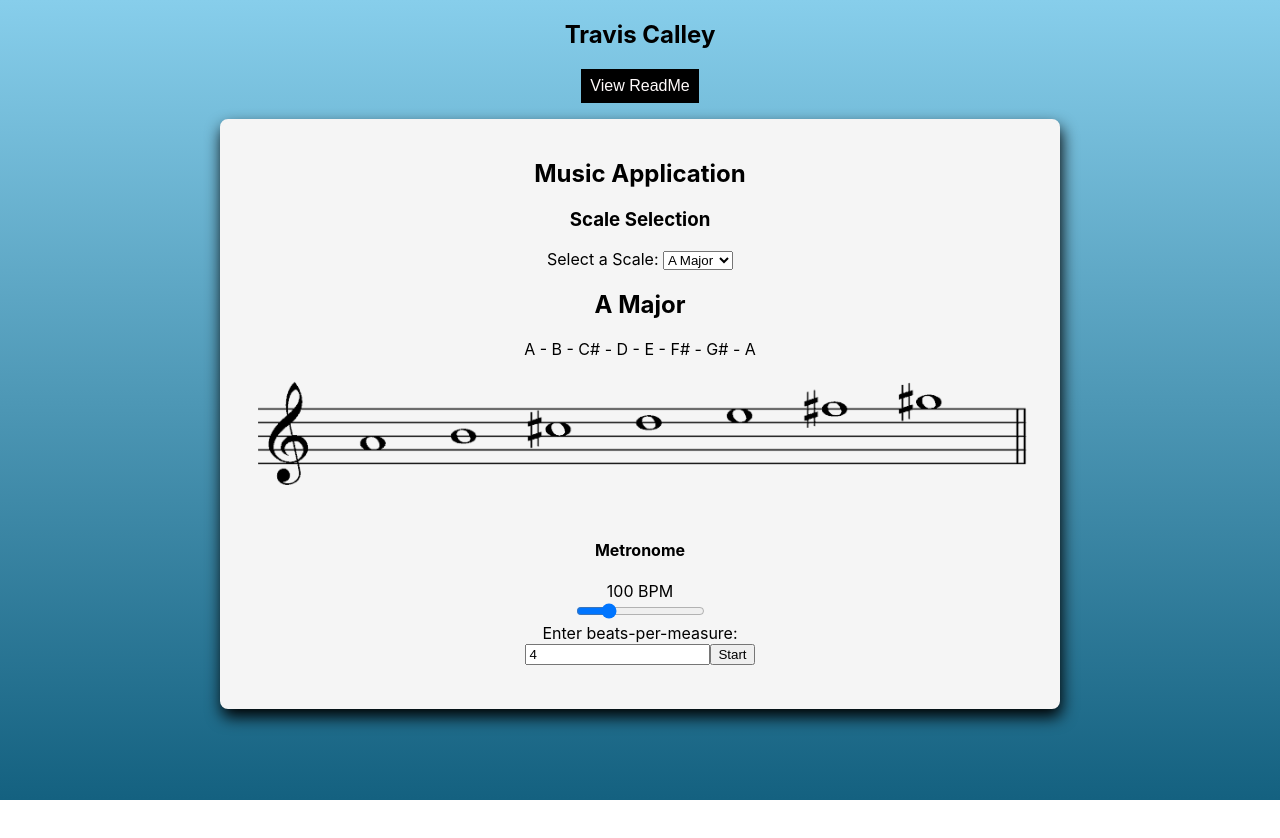
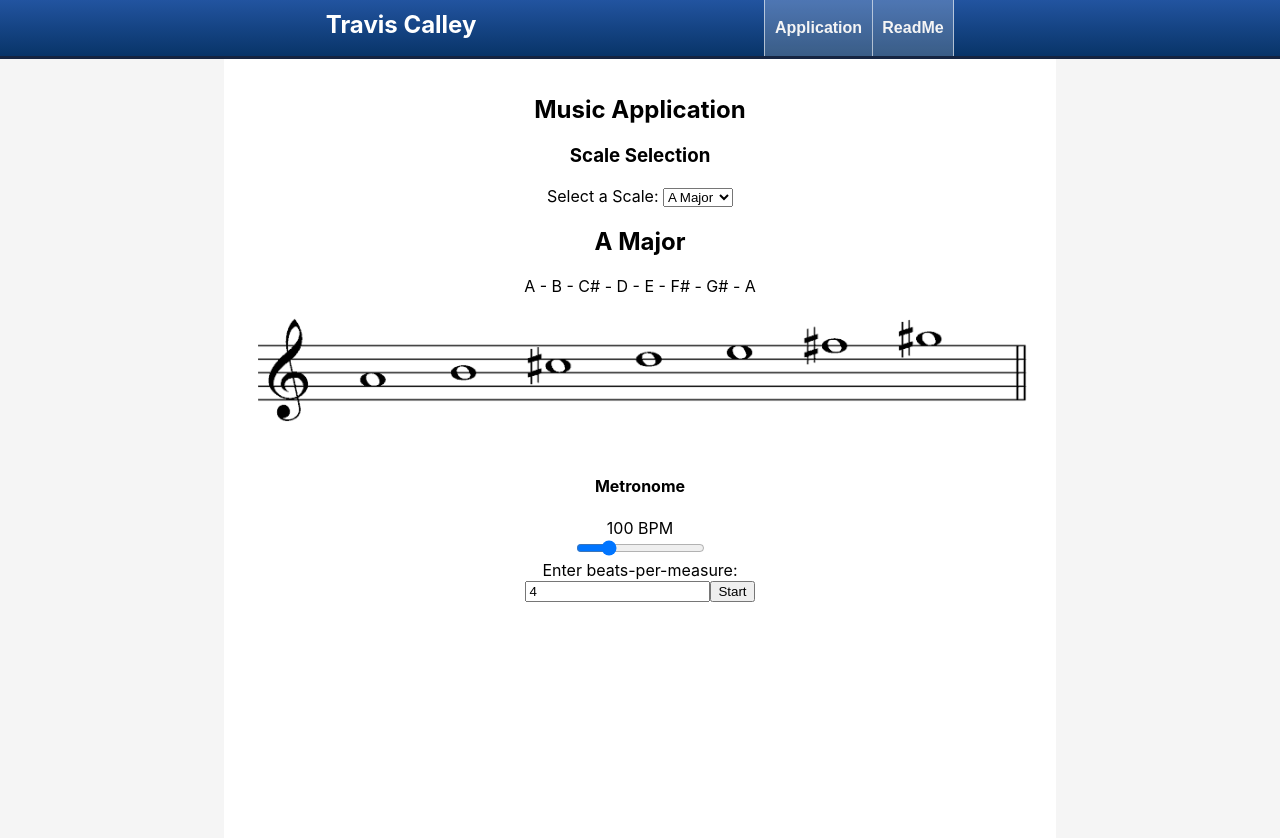
Before and after one commit to traviscalley/music-app, a React (Create React App) app: page / in a window 1280 px wide. Shown: the top 838 px of the page. Before the commit the page ends 800 px from the top, so only its background shows below. Built offline with nearby package versions, Linux system fonts and the light colour scheme.

Commit message:
major style changes

```diff
--- a/src/App.css
+++ b/src/App.css
@@ -3,35 +3,26 @@
   width: 100%;
   height: auto;
   display: block;
+
 }
 
 .MusicApp {
-  background-color: whitesmoke;
+  background-color: white;
   height: 100%;
   margin: 1em 0 1em 0;
   display: inline-block;
   padding: 1em 1em 0 1em;
   width: 50em;
-
-  border-radius: 0.5em;
-  border-color: whitesmoke;
-  border-width: 0.3em;
-  border-style: solid;
-  box-shadow: 0.1em 0.5em 1em;
+  height: 100%;
 }
 
 .ReadMe {
-  background-color: whitesmoke;
+  background-color: white;
   margin: 1em 0 1em 0;
   display: inline-block;
   padding: 1em 1em 0 1em;
   width: 50em;
-
-  border-radius: 0.5em;
-  border-color: whitesmoke;
-  border-width: 0.3em;
-  border-style: solid;
-  box-shadow: 0.1em 0.5em 1em;
+  height: 100%;
 }
 
 .readme-p {
@@ -40,20 +31,62 @@
 }
 
 html {
-  background-image: linear-gradient(skyblue, rgb(20, 97, 128));
   height: 100%;
+  background-color: whitesmoke;
 }
 
 .ReadMe h4 {
   font-style: italic;
 }
 
-.link-button {
-  background-color: black;
-  border: none;
-  color: snow;
-  padding: 0.5em 0.6em;
+.header button {
+  background-color: rgba(255, 255, 255, 0.2);
+  color: whitesmoke;
+  font-weight: bold;
+  padding: 1.2em 0.6em;
   text-align: center;
   text-decoration: none;
   font-size: 1em;
+  outline: none;
 }
+
+.header button:hover {
+  background-color: rgba(255, 255, 255, 0.6);
+  color: black;
+}
+
+.header {
+  background-image: linear-gradient(rgb(34, 84, 160), rgb(8, 52, 104));
+  margin-bottom: -1em;
+  border-bottom: solid;
+  border-width: 0.2em;
+  border-color: rgb(21, 36, 65);
+  width: 100%;
+}
+
+.header h2 {
+  display: inline;
+  padding: 0 12em 0 0;
+  color: white;
+}
+
+.body {
+  height: 50em;
+}
+
+.app-button {
+  border: none;
+  border-right-width: 0.1em;
+  border-right-style: solid;
+  border-right-color: rgba(255, 255, 255, 0.6);
+  border-left-width: 0.1em;
+  border-left-style: solid;
+  border-left-color: rgba(255, 255, 255, 0.6);
+}
+
+.readme-button {
+  border: none;
+  border-right-width: 0.1em;
+  border-right-style: solid;
+  border-right-color: rgba(255, 255, 255, 0.6);
+}
--- a/src/App.js
+++ b/src/App.js
@@ -30,15 +30,22 @@ function MusicApp() {
 
 function App() {
   const [mainPage, setMainPage] = useState(true); // false is readME
-  const buttonText = mainPage ? "View ReadMe" : "View Application"
   const pageElements = mainPage ? <MusicApp /> :  <ReadMe />
 
   let pageContents =
     <>
+    <div className="header">
       <h2>Travis Calley</h2>
-      <button className="link-button"
-              onClick={()=>setMainPage(!mainPage)}>{buttonText}</button><br/>
+      <button className="app-button"
+              onClick={()=>setMainPage(true)}>Application</button>
+      <button className="readme-button"
+              onClick={()=>setMainPage(false)}>ReadMe</button>
+
+    <br/>
+    </div>
+    <div className="body">
       {pageElements}
+    </div>
     </>;
 
   return (<div className="App">{pageContents}</div>);
```
Also changed, not shown: 2 other files (tests, documents, lock files or other folders).
